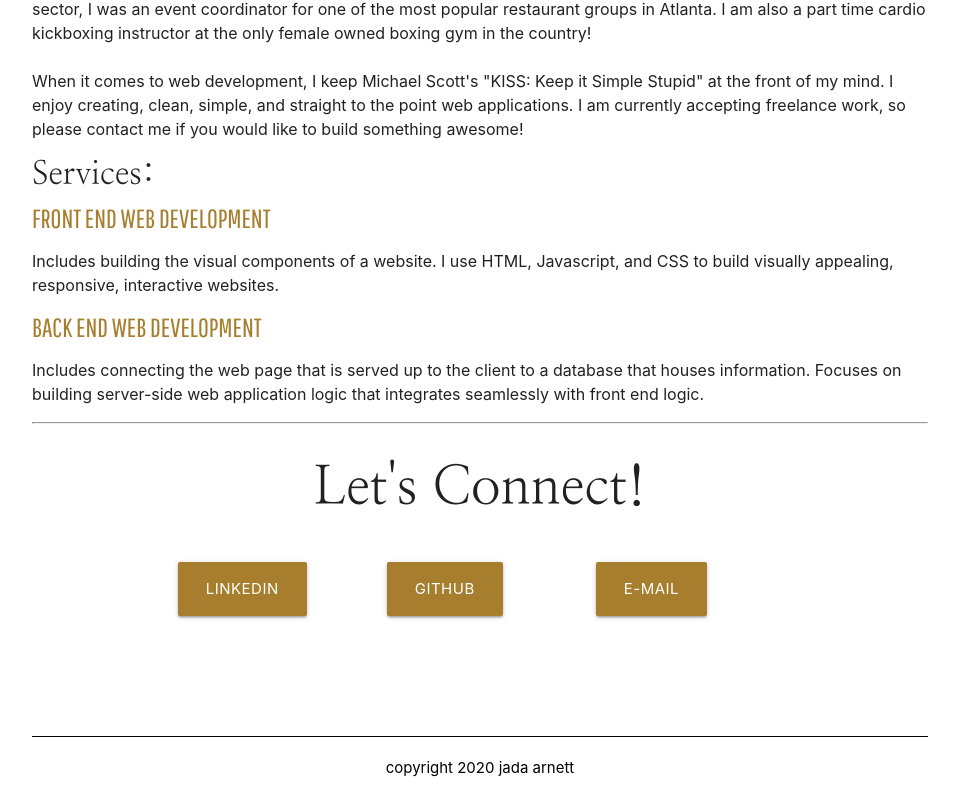
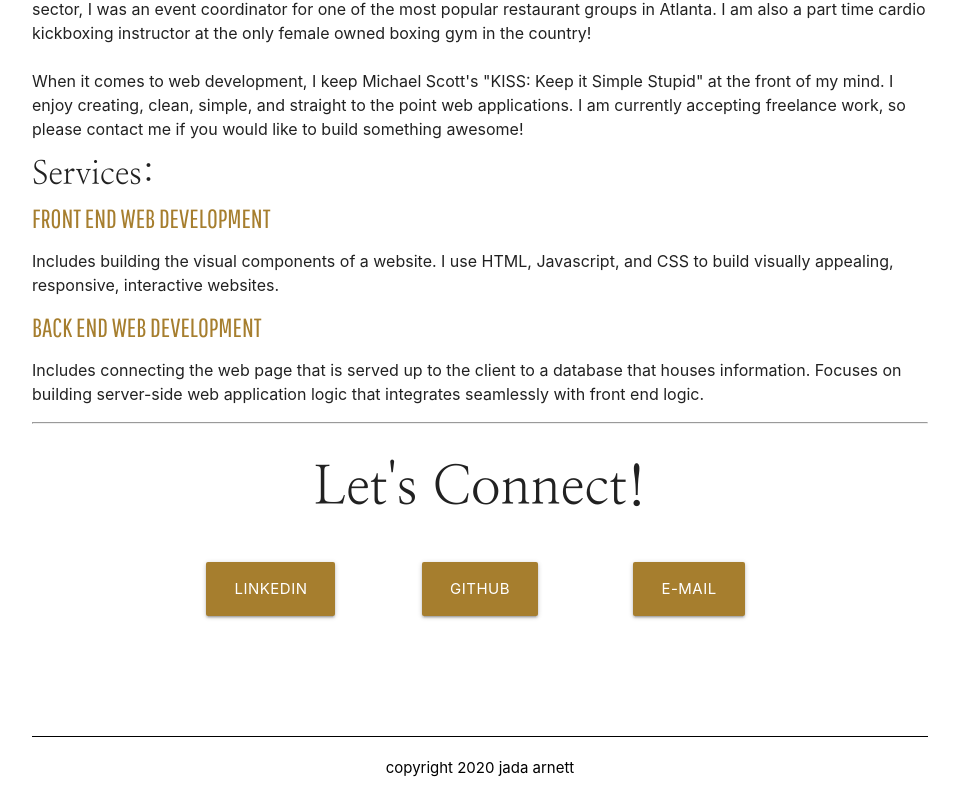
Before and after one commit to jadavianett/jarnett-portfolio, a React (Create React App) app in the folder client/: page / in a window 1280 px wide. Shown: the part 1018-1818 px from the top of the page, without its empty margins (160-1119 px from the left). Built offline with nearby package versions, Linux system fonts and the light colour scheme; a web font is replaced by a local one.

Commit message:
adding animation to title

```diff
--- a/client/src/assets/css/style.css
+++ b/client/src/assets/css/style.css
@@ -5,6 +5,9 @@ h2 {
 
 }
 
+.row {
+    text-align: center!important;
+}
 
 h6 {
     color: #a67e2e;
@@ -44,7 +47,10 @@ h5 {
     font-size: 2.15rem!important;
 }
 
-
+h1 {
+    animation: fadeIn;
+    animation-duration: 4s;
+}
 h6 {
     font-family: 'Pathway Gothic One', sans-serif;
     font-size: 1.75rem!important;
```
